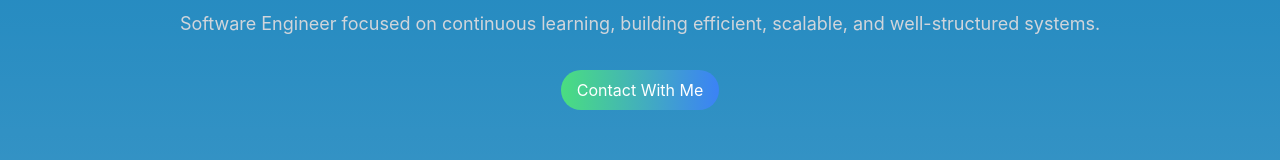
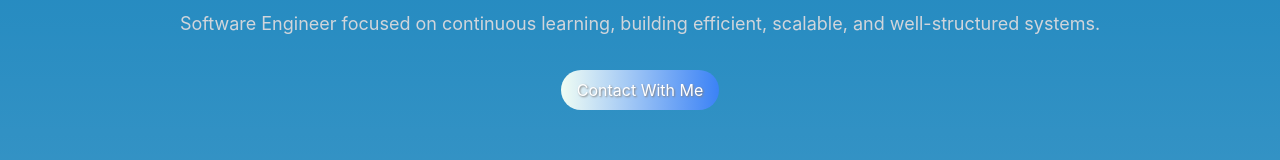
Before and after one commit to PatrickBastosDeveloper/MyPortfolio, a React (Vite) app: page / in a window 1280 px wide. Shown: the part 508-668 px from the top of the page. Built offline with nearby package versions, Linux system fonts and the light colour scheme.

Commit message:
feat: Update Home component to link to WhatsApp for contact

```diff
--- a/src/components/Home.jsx
+++ b/src/components/Home.jsx
@@ -21,11 +21,15 @@ const Home = () => {
               Software Engineer focused on continuous learning, building efficient, scalable, and well-structured systems.
         </p>
         <div className='mt-8 space-x-4'>
-            <button
-            className='bg-gradient-to-r from-green-400 to-blue-500 text-white
-            transform transition-transform duration-300 hover:scale-105 px-4 py-2 rounded-full'>Contact With Me</button>
+            <a href="https://wa.me/qr/FIQXYDMTVPGJN1" target="_blank" rel="noopener noreferrer">
+                <button
+                className='bg-gradient-to-r from-green-50 to-blue-500 text-white
+                transform transition-transform duration-300 hover:scale-105 px-4 py-2 rounded-full'
+                style={{ textShadow: '1px 1px 2px gray' }}>
+                    Contact With Me
+                </button>
+            </a>
         </div>
-
     </div>
   )
 }
```
